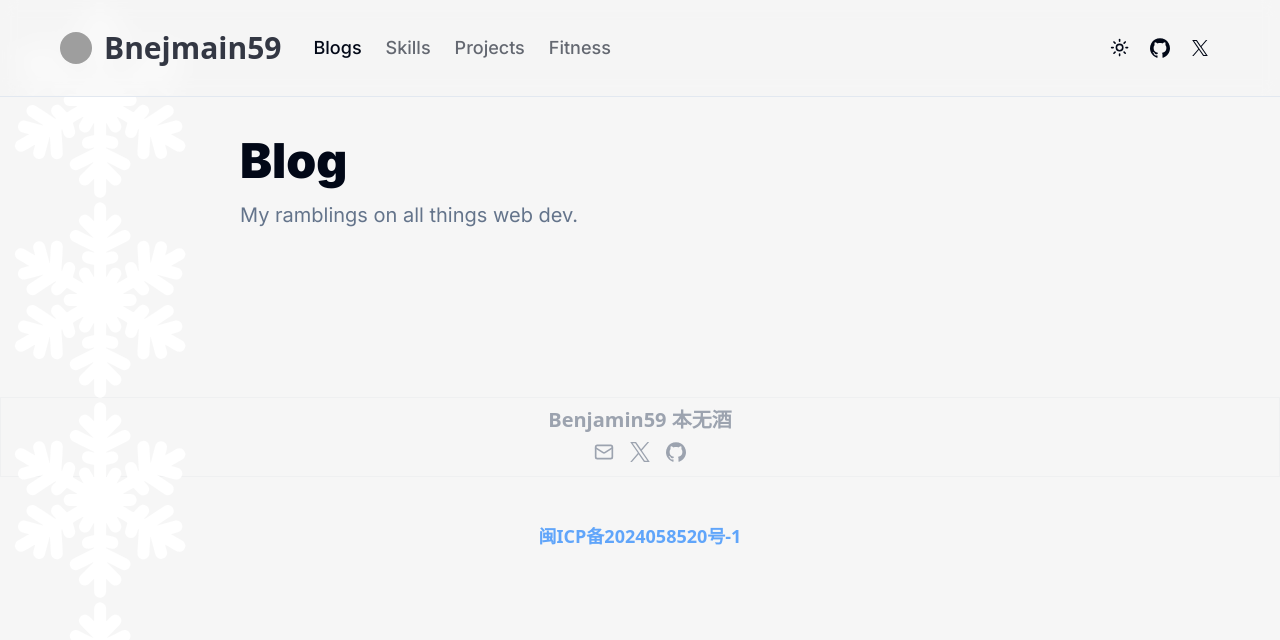
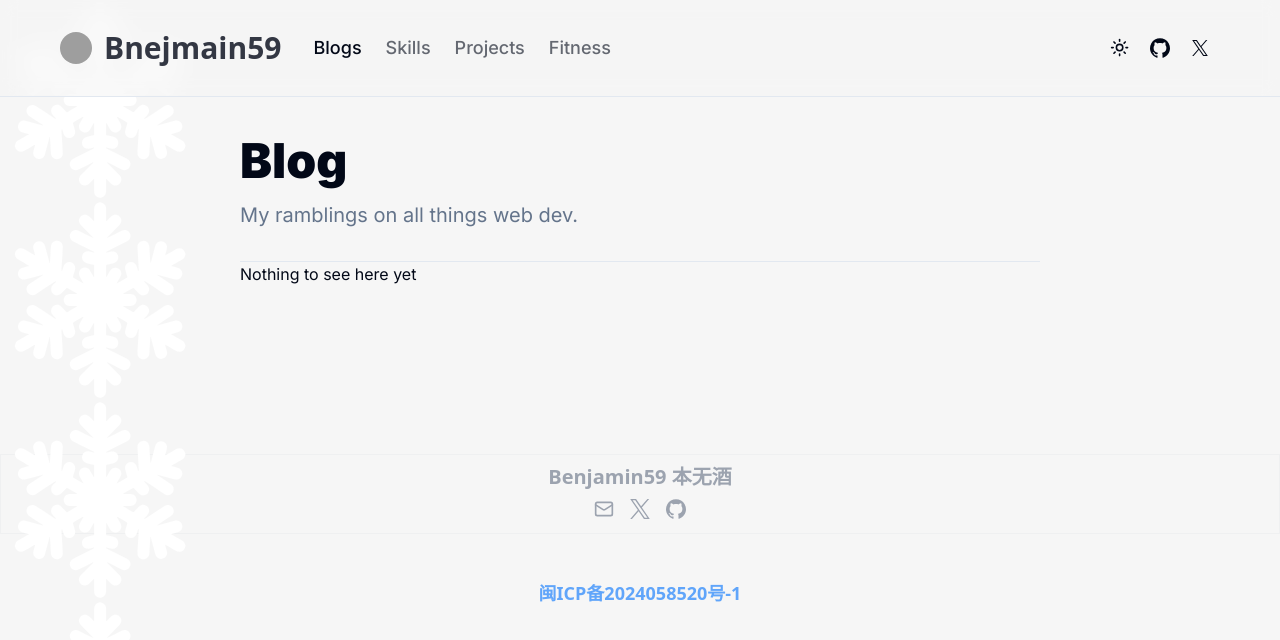
Before and after one commit to BenjaminWu-59/blog-benjamin59, a Next.js app: page /blog in a window 1280 px wide. Shown: the top 640 px of the page. Built offline with nearby package versions, Linux system fonts and the light colour scheme; grey boxes are pictures that could not be loaded; a web font is replaced by a local one.

Commit message:
crate post item and tag for the mdx file detail

```diff
--- a/app/blog/page.tsx
+++ b/app/blog/page.tsx
@@ -1,6 +1,8 @@
-
+import { posts } from "#site/content"
 
 const BlogPage = () => {
+  const displayPosts = posts
+
   return (
     <div className="container max-w-4xl py-6 lg:py-10">
       <div className="flex flex-col items-start gap-4 md:flex-row md:justify-between md:gap-8">
@@ -11,6 +13,13 @@ const BlogPage = () => {
           </p>
         </div>
       </div>
+
+      <hr className="mt-8" />
+      {displayPosts?.length > 0 ? (
+        <ul className="flex flex-col"></ul>
+      ) : (
+        <p>Nothing to see here yet</p>
+      )}
     </div>
   )
 }
--- /dev/null
+++ b/components/PostItem.tsx
@@ -0,0 +1,24 @@
+import Link from "next/link";
+
+interface PostItemProps {
+  slug: string;
+  title: string;
+  description?: string;
+  date: string;
+  tags?: Array<string>;
+}
+
+const PostItem = ({
+  slug,
+  title,
+  description,
+  date,
+  tags,
+}: PostItemProps) => {
+  return (
+    <article className="flex flex-col gap-2 border-border border-b py-3">
+    </article>
+  );
+}
+
+export default PostItem
--- a/tsconfig.json
+++ b/tsconfig.json
@@ -19,7 +19,7 @@
     ],
     "paths": {
       "@/*": ["./*", "./components"],
-      "#site/content": ["./velite"]
+      "#site/content": ["./.velite"]
     }
   },
   "include": ["next-env.d.ts", "**/*.ts", "**/*.tsx", ".next/types/**/*.ts"],
```
Also changed, not shown: components/Tag.tsx (added), 2 other files (tests, documents, lock files or other folders).
